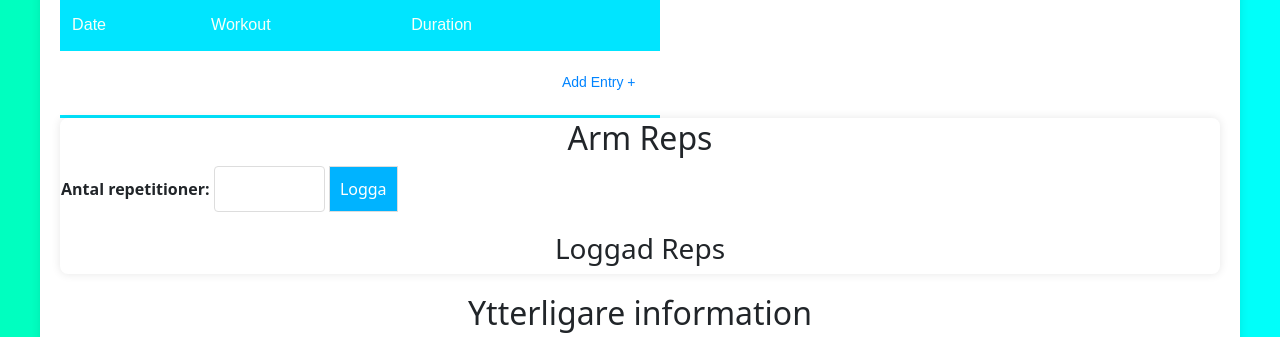
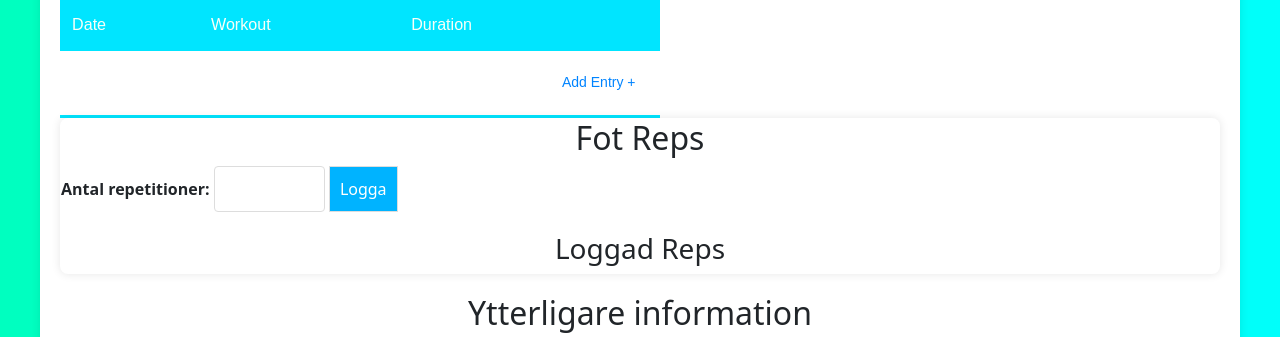
Before and after one commit to BenjaminAston/HealHub, a Flask app: page /hfot.html in a window 1280 px wide. Shown: the part 909-1246 px from the top of the page. Run offline with Flask 3, Linux system fonts and the light colour scheme.

Commit message:
Update hfot.html

```diff
--- a/HealHub_code/templates/hfot.html
+++ b/HealHub_code/templates/hfot.html
@@ -102,7 +102,7 @@
             <section>
                 <div id="app"></div>
                 <section id="log-exercise">
-                    <h2>Arm Reps</h2>
+                    <h2>Fot Reps</h2>
                     <form id="exerciseTracker" action="{{ url_for('track_exercise', category='hfot') }}" method="POST">
                         <label for="reps">Antal repetitioner:</label>
                         <input type="number" id="reps" name="reps" min="1" max="100" required>
```
